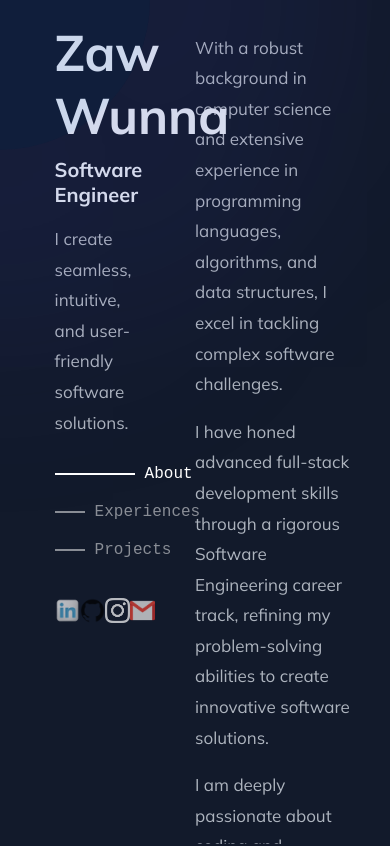
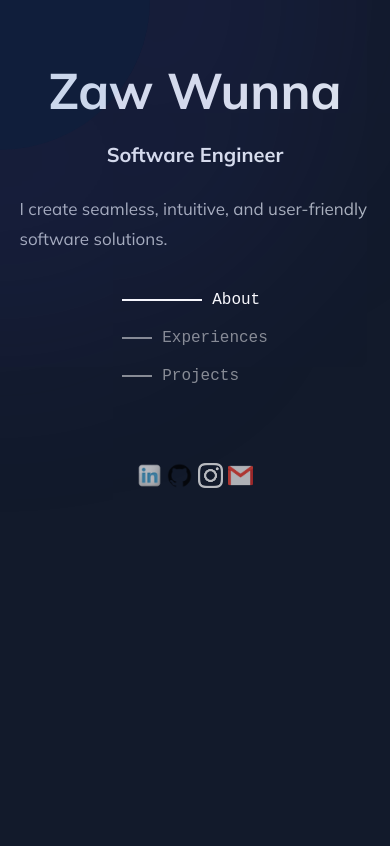
Before and after one commit to wunna145/portfolio, a React (Create React App) app: page / in a window 390 px wide. Shown: the top 846 px of the page. Built offline with nearby package versions, Linux system fonts and the light colour scheme.

Commit message:
updated mobile version

```diff
--- a/src/App.css
+++ b/src/App.css
@@ -1,4 +1,32 @@
-.App {
+.app {
+    overflow: auto;
+    height: 100vh;
+}
+
+.container {
     display: flex;
-    justify-content: space-between;
+    flex-direction: row;
+    height: 100vh;
 }
+
+.LeftSide, .RightSide {
+    flex: 1;
+    overflow: auto;
+}
+
+@media (max-width: 800px) {
+    .App {
+        height: auto;
+      }
+
+      .container {
+        flex-direction: column;
+        height: auto;
+        overflow: auto;
+      }
+
+      .LeftSide, .RightSide {
+        height: auto;
+        overflow: visible;
+      }
+}
--- a/src/App.js
+++ b/src/App.js
@@ -7,8 +7,10 @@ import RightSide from './components/RightSide';
 function App() {
   return (
     <div className="App">
-      <LeftSide />
-      <RightSide />
+      <div className="container">
+        <LeftSide />
+        <RightSide />
+      </div>
       <Cursor />
     </div>
   );
--- a/src/components/LeftSide.css
+++ b/src/components/LeftSide.css
@@ -5,3 +5,10 @@
     flex-direction: column;
     align-items: left;
 }
+
+@media (max-width: 800px) {
+    .left-side {
+      width: 100%;
+      align-items: center;
+    }
+}
--- a/src/components/LeftSide.js
+++ b/src/components/LeftSide.js
@@ -1,14 +1,14 @@
-import React, { useRef } from 'react';
+import React, { useState, useEffect, useRef } from 'react';
 import './LeftSide.css';
 import Navigation from './Navigation';
 import Profile from './Profile';
 import Links from './Links';
 
 const LeftSide = () => {
+  const [isMobile, setIsMobile] = useState(false);
   const leftSideRef = useRef(null);
 
   const handleScroll = (e) => {
-    // Scroll the right side by the same amount
     const deltaY = e.deltaY;
     if (deltaY !== 0) {
       const rightSide = document.querySelector('.right-side');
@@ -16,8 +16,22 @@ const LeftSide = () => {
     }
   };
 
+  useEffect(() => {
+    const checkMobile = () => {
+      setIsMobile(window.innerWidth <= 800);
+    };
+
+    checkMobile();
+
+    window.addEventListener('resize', checkMobile);
+
+    return () => {
+      window.removeEventListener('resize', checkMobile);
+    };
+  }, []);
+
   return (
-    <div className="left-side" onWheel={handleScroll} ref={leftSideRef}>
+    <div className="left-side" onWheel={!isMobile ? handleScroll : null} ref={leftSideRef}>
         <Profile />
         <Navigation />
         <Links />
--- a/src/components/Links.css
+++ b/src/components/Links.css
@@ -16,3 +16,9 @@
     display: flex;
     justify-content: space-between;
 }
+
+@media (max-width: 800px) {
+    .links {
+        margin-left: 0%;
+    }
+}
--- a/src/components/Navigation.css
+++ b/src/components/Navigation.css
@@ -35,5 +35,11 @@ a.nav:hover {
 .nav-sec {
     display: flex;
     flex-direction: column;
-    padding-left: 28%;
+    margin-left: 28%;
 }
+
+@media (max-width: 800px) {
+    .nav-sec {
+        margin-left: 0%;
+    }
+}
--- a/src/components/Profile.css
+++ b/src/components/Profile.css
@@ -18,6 +18,21 @@
 }
 
 #profile {
-    padding-left: 28%;
+    margin-left: 28%;
     padding-bottom: 5%;
 }
+
+@media (max-width: 800px) {
+    #profile {
+        margin-left: 0%;
+        display: flex;
+        flex-direction: column;
+        align-items: center;
+    }
+
+    #profile p {
+        padding-right: 0%;
+        margin-left: 5%;
+        margin-right: 5%;
+    }
+}
--- a/src/components/RightSide.css
+++ b/src/components/RightSide.css
@@ -5,3 +5,12 @@
     display: flex;
     flex-direction: column;
 }
+
+@media (max-width: 800px) {
+    .right-side {
+      width: 100%;
+      height: auto;
+      margin: 10%;
+      overflow-y: hidden;
+    }
+}
```
